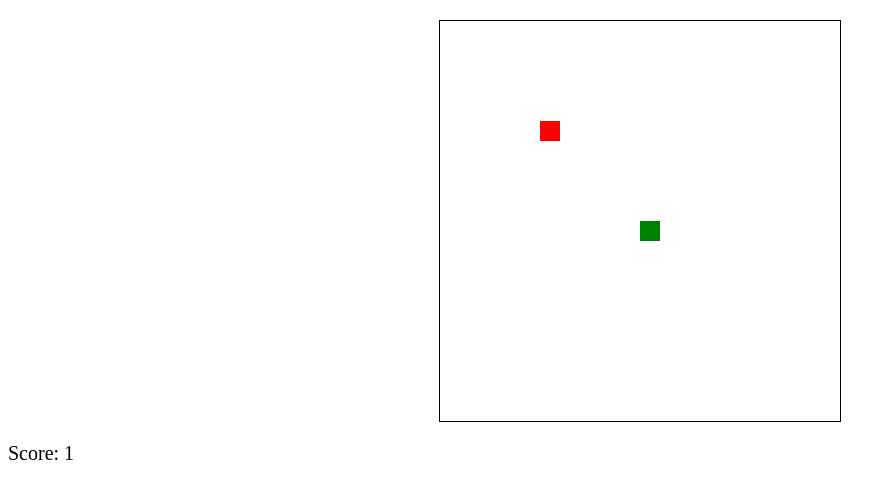
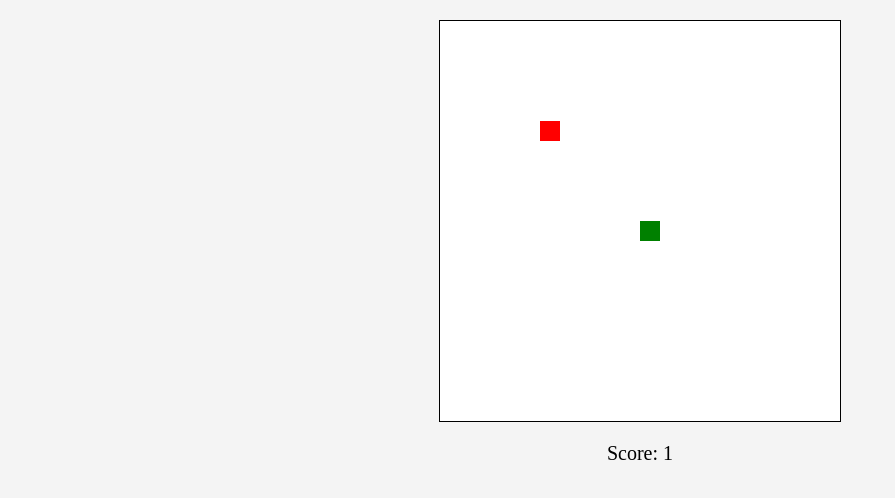
Before and after one commit to ItzElectroLite/jaredb-portfolio, a plain HTML site: page Snake game -Version 3/Snake.html in a window 1280 px wide. Shown: the whole page, without its empty margins (0-895 px from the left). Drawn offline with Linux system fonts and the light colour scheme.

Commit message:
Update snake.css

```diff
--- a/Snake game -Version 3/snake.css
+++ b/Snake game -Version 3/snake.css
@@ -1,3 +1,10 @@
+body{
+    text-align: center;
+    margin: 0;
+    padding: 0;
+    background: #f4f4f4;
+}
+
 #gameCanvas{
     background: #fff;
     display: block;
```
